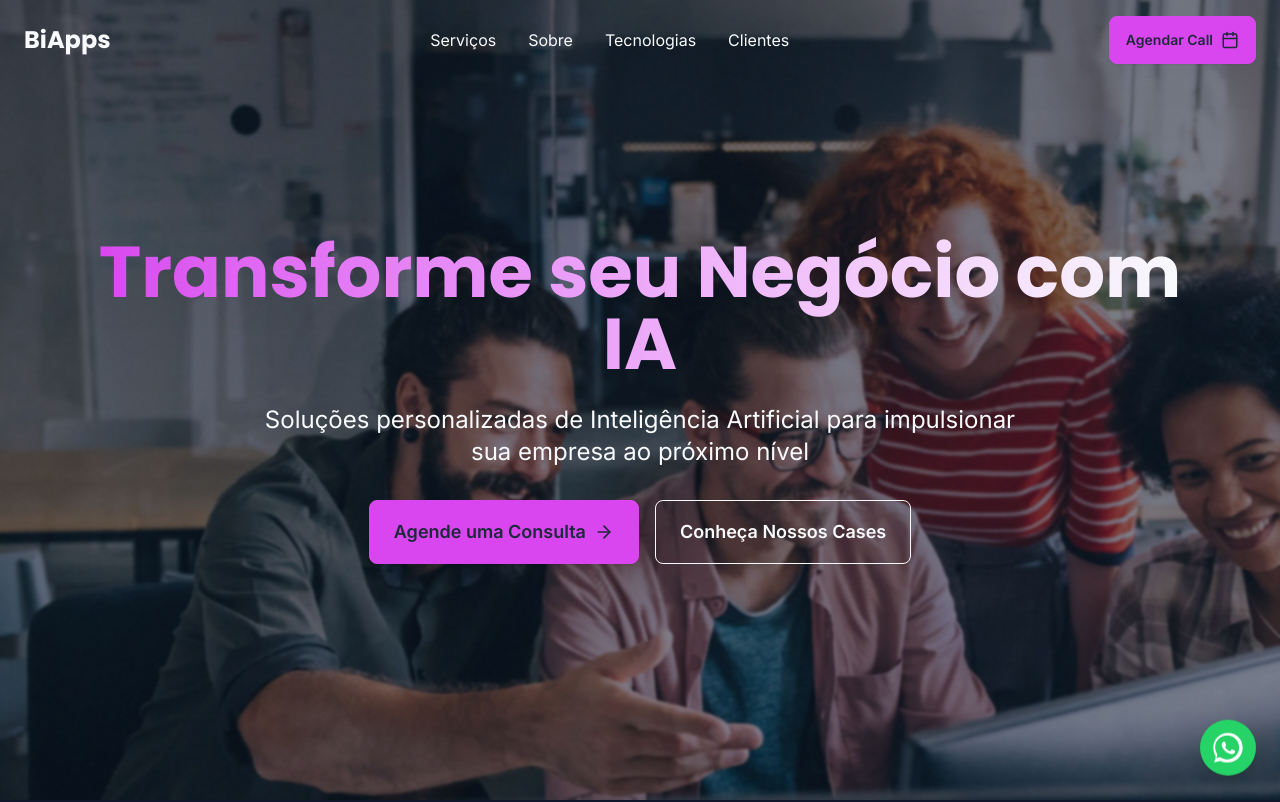
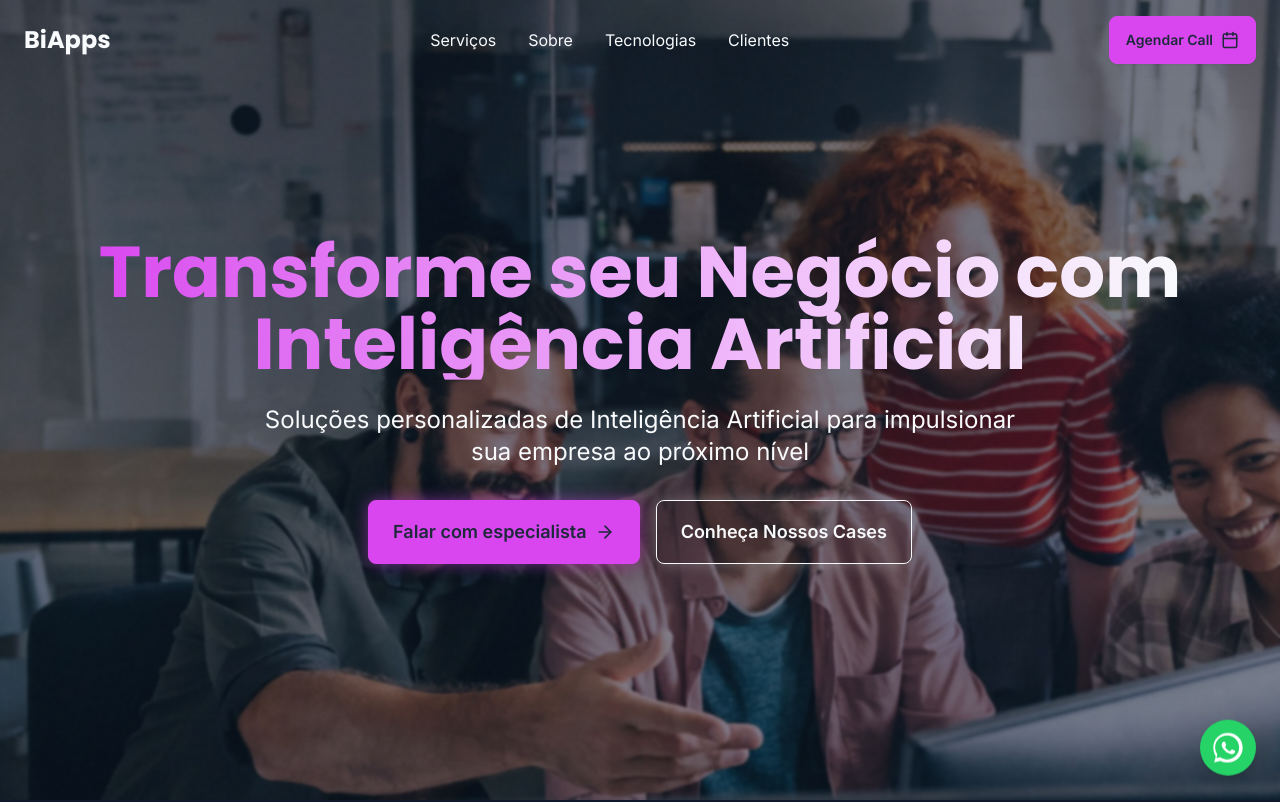
Before and after one commit to andomingos87/biapps-sales-hub, a React (Vite) app: page / in a window 1280 px wide. Shown: the top 802 px of the page. Built offline with nearby package versions, Linux system fonts and the light colour scheme.

Commit message:
Add button glow effect and update text
- Added a glow effect around the buttons for enhanced visibility.
- Updated the headline to "Transforme seu Negócio com Inteligência Artificial".
- Changed the text of the call-to-action buttons to "Falar com especialista".
[skip gpt_engineer]

```diff
--- a/src/components/CallToAction.tsx
+++ b/src/components/CallToAction.tsx
@@ -10,8 +10,8 @@ export const CallToAction = () => {
         <p className="text-xl mb-8">
           Agende uma consulta gratuita e descubra como a IA pode revolucionar sua empresa
         </p>
-        <button className="btn btn-primary btn-lg gap-2">
-          Agendar Consultoria <Calendar size={20} />
+        <button className="btn btn-primary btn-lg gap-2 shadow-[0_0_15px_rgba(217,70,239,0.5)]">
+          Falar com especialista <Calendar size={20} />
         </button>
       </div>
     </section>
--- a/src/components/Hero.tsx
+++ b/src/components/Hero.tsx
@@ -23,16 +23,16 @@ export const Hero = () => {
       {/* Content */}
       <div className="max-w-7xl mx-auto text-center relative z-10">
         <h1 className="heading text-5xl md:text-7xl mb-6 bg-gradient-to-r from-primary to-base-content bg-clip-text text-transparent animate-float">
-          Transforme seu Negócio com IA
+          Transforme seu Negócio com Inteligência Artificial
         </h1>
         <p className="text-xl md:text-2xl mb-8 max-w-3xl mx-auto">
           Soluções personalizadas de Inteligência Artificial para impulsionar sua empresa ao próximo nível
         </p>
         <div className="flex flex-col sm:flex-row gap-4 justify-center">
-          <button className="btn btn-primary btn-lg gap-2">
-            Agende uma Consulta <ArrowRight size={20} />
+          <button className="btn btn-primary btn-lg gap-2 shadow-[0_0_15px_rgba(217,70,239,0.5)]">
+            Falar com especialista <ArrowRight size={20} />
           </button>
-          <button className="btn btn-outline btn-lg">Conheça Nossos Cases</button>
+          <button className="btn btn-outline btn-lg shadow-[0_0_15px_rgba(226,232,240,0.3)]">Conheça Nossos Cases</button>
         </div>
       </div>
     </div>
```
